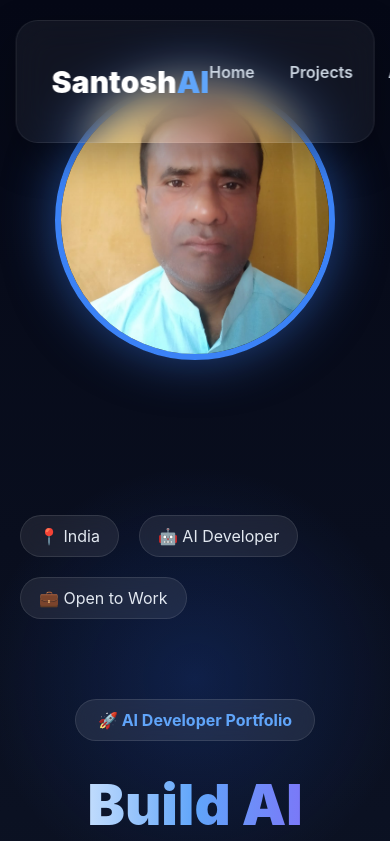
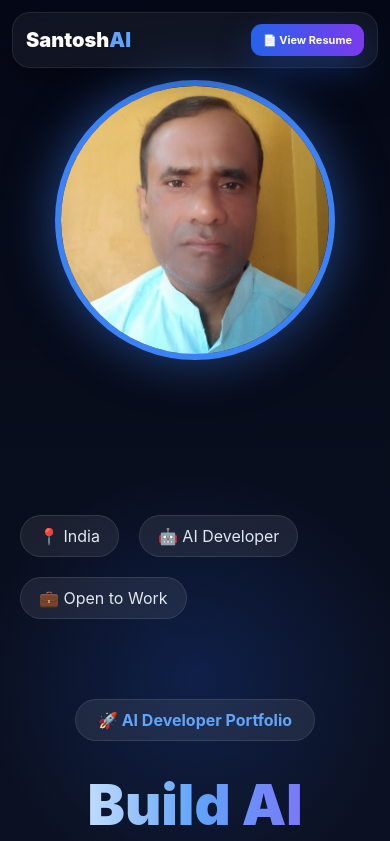
Before and after one commit to santoshml-lab/SantoshAI, a React (Vite) app: page / in a window 390 px wide. Shown: the top 841 px of the page. Built offline with nearby package versions, Linux system fonts and the light colour scheme.

Commit message:
Update navbar.css

```diff
--- a/src/styles/navbar.css
+++ b/src/styles/navbar.css
@@ -1,93 +1,178 @@
-.navbar{
+.navbar {
+  position: fixed;
+  top: 20px;
+  left: 50%;
+  transform: translateX(-50%);
 
-position:fixed;
+  width: 92%;
+  max-width: 1400px;
 
-top:20px;
+  display: flex;
+  justify-content: space-between;
+  align-items: center;
 
-left:50%;
+  padding: 18px 35px;
 
-transform:translateX(-50%);
+  background: rgba(255, 255, 255, 0.05);
+  backdrop-filter: blur(20px);
 
-width:92%;
+  border: 1px solid rgba(255, 255, 255, 0.08);
+  border-radius: 22px;
 
-display:flex;
+  z-index: 999;
 
-justify-content:space-between;
+  box-shadow: 0 15px 40px rgba(0, 0, 0, 0.3);
+}
 
-align-items:center;
+/* LOGO */
 
-padding:18px 35px;
+.logo {
+  font-size: 30px;
+  font-weight: 900;
+  color: white;
+  white-space: nowrap;
+}
 
-background:rgba(255,255,255,.05);
+.logo span {
+  color: #60a5fa;
+}
 
-backdrop-filter:blur(20px);
+/* NAV LINKS */
 
-border:1px solid rgba(255,255,255,.08);
+.nav-links {
+  display: flex;
+  align-items: center;
+  gap: 35px;
+}
 
-border-radius:22px;
+.nav-links a {
+  color: #cbd5e1;
+  font-weight: 600;
+  text-decoration: none;
+  transition: 0.3s;
+  white-space: nowrap;
+}
 
-z-index:999;
+.nav-links a:hover {
+  color: white;
+}
 
-box-shadow:0 15px 40px rgba(0,0,0,.3);
+/* RESUME BUTTON */
+
+.nav-btn {
+  padding: 14px 28px;
+
+  border: none;
+  border-radius: 14px;
+
+  background: linear-gradient(90deg, #2563eb, #7c3aed);
+
+  color: white;
+  text-decoration: none;
+
+  font-weight: 700;
+  font-size: 15px;
+
+  white-space: nowrap;
+
+  box-shadow: 0 15px 35px rgba(37, 99, 235, 0.35);
+
+  transition: 0.3s;
+}
+
+.nav-btn:hover {
+  transform: translateY(-2px);
+  box-shadow: 0 18px 40px rgba(37, 99, 235, 0.5);
+}
+
+
+/* =========================================
+   TABLET
+========================================= */
+
+@media (max-width: 1000px) {
+
+  .navbar {
+    width: 94%;
+    padding: 15px 22px;
+  }
+
+  .logo {
+    font-size: 25px;
+  }
+
+  .nav-links {
+    gap: 18px;
+  }
+
+  .nav-links a {
+    font-size: 14px;
+  }
+
+  .nav-btn {
+    padding: 11px 17px;
+    font-size: 13px;
+  }
 
 }
 
-.logo{
 
-font-size:30px;
+/* =========================================
+   MOBILE
+========================================= */
 
-font-weight:900;
+@media (max-width: 700px) {
 
-color:white;
+  .navbar {
+    top: 12px;
+    width: calc(100% - 24px);
+
+    padding: 13px 16px;
+
+    border-radius: 18px;
+
+    gap: 12px;
+  }
+
+  .logo {
+    font-size: 22px;
+  }
+
+  /* Hide normal navigation on small screens
+     to prevent overlap */
+
+  .nav-links {
+    display: none;
+  }
+
+  .nav-btn {
+    padding: 10px 15px;
+
+    border-radius: 11px;
+
+    font-size: 12px;
+  }
 
 }
 
-.logo span{
 
-color:#60a5fa;
+/* =========================================
+   VERY SMALL PHONES
+========================================= */
+
+@media (max-width: 400px) {
+
+  .navbar {
+    padding: 11px 13px;
+  }
+
+  .logo {
+    font-size: 20px;
+  }
+
+  .nav-btn {
+    padding: 9px 12px;
+    font-size: 11px;
+  }
 
 }
-
-.nav-links{
-
-display:flex;
-
-gap:35px;
-
-}
-
-.nav-links a{
-
-color:#cbd5e1;
-
-font-weight:600;
-
-transition:.3s;
-
-}
-
-.nav-links a:hover{
-
-color:white;
-
-}
-
-.nav-btn{
-
-padding:14px 28px;
-
-border:none;
-
-border-radius:14px;
-
-background:linear-gradient(90deg,#2563eb,#7c3aed);
-
-color:white;
-
-font-weight:700;
-
-font-size:15px;
-
-box-shadow:0 15px 35px rgba(37,99,235,.35);
-
-}
```
